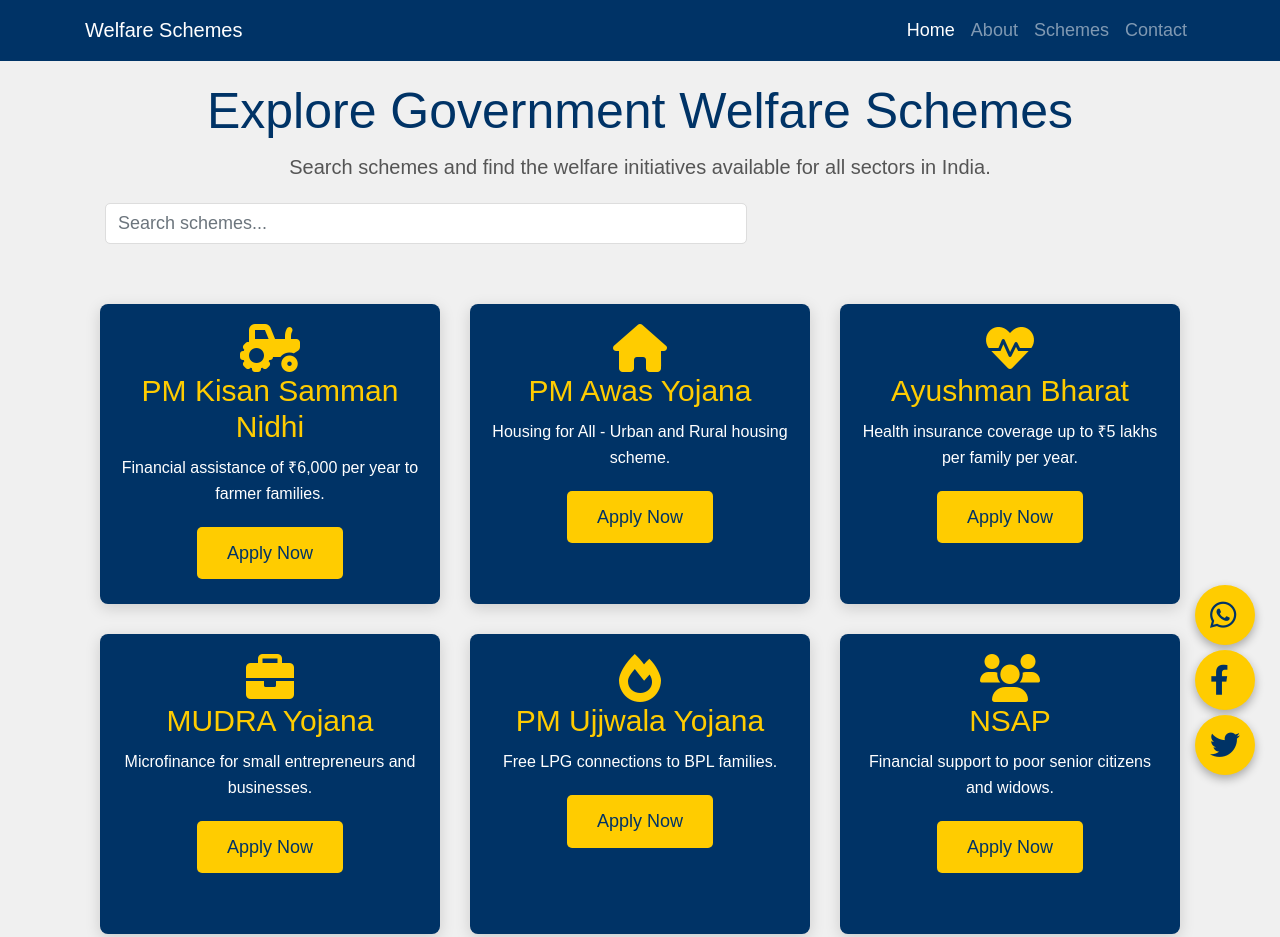
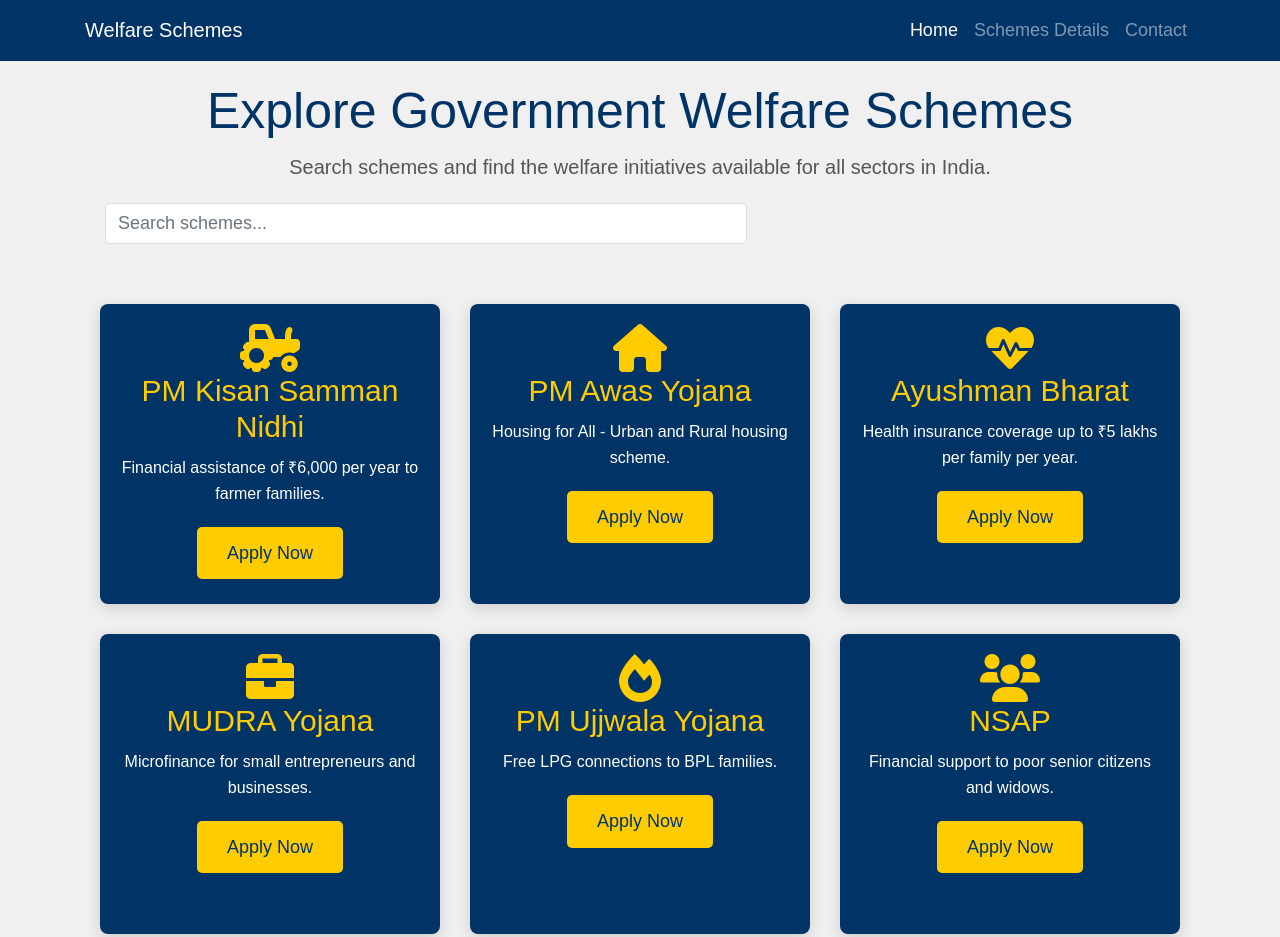
Before and after one commit to jaydholi/HACKATHON-AHEMDABAD, a plain HTML site: page pages/all-schemes.html in a window 1280 px wide. Shown: the top 937 px of the page. Drawn offline with nearby package versions, Linux system fonts and the light colour scheme.

Commit message:
scheme page updatees

```diff
--- a/pages/all-schemes.html
+++ b/pages/all-schemes.html
@@ -240,16 +240,13 @@
             <div class="collapse navbar-collapse" id="navbarNav">
                 <ul class="navbar-nav ml-auto">
                     <li class="nav-item active">
-                        <a class="nav-link" href="#">Home</a>
+                        <a class="nav-link" href="index.html">Home</a>
                     </li>
                     <li class="nav-item">
-                        <a class="nav-link" href="#">About</a>
+                        <a class="nav-link" href="/pages/scheme-details.html">Schemes Details</a>
                     </li>
                     <li class="nav-item">
-                        <a class="nav-link" href="#">Schemes</a>
-                    </li>
-                    <li class="nav-item">
-                        <a class="nav-link" href="#">Contact</a>
+                        <a class="nav-link" href="/pages/contact.html">Contact</a>
                     </li>
                 </ul>
             </div>
@@ -354,12 +351,7 @@
         </section>
     </div>
 
-    <!-- Floating Icons -->
-    <div class="floating-icons">
-        <a href="#" class="fab fa-whatsapp" target="_blank"></a>
-        <a href="#" class="fab fa-facebook-f" target="_blank"></a>
-        <a href="#" class="fab fa-twitter" target="_blank"></a>
-    </div>
+
 
     <!-- Footer Section -->
     <footer>
```
